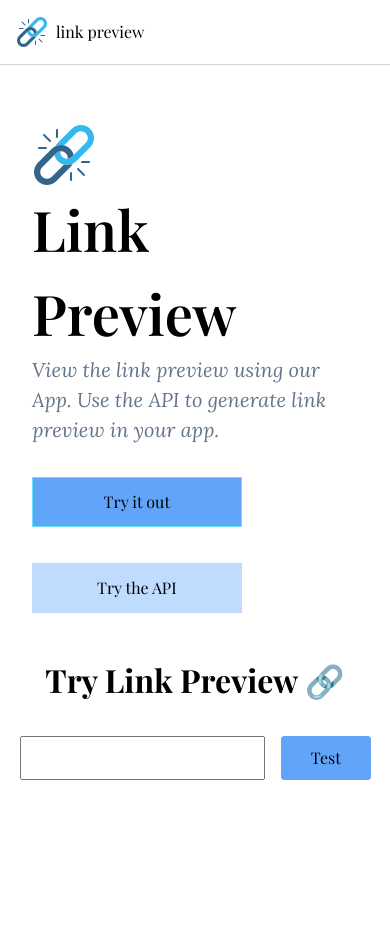
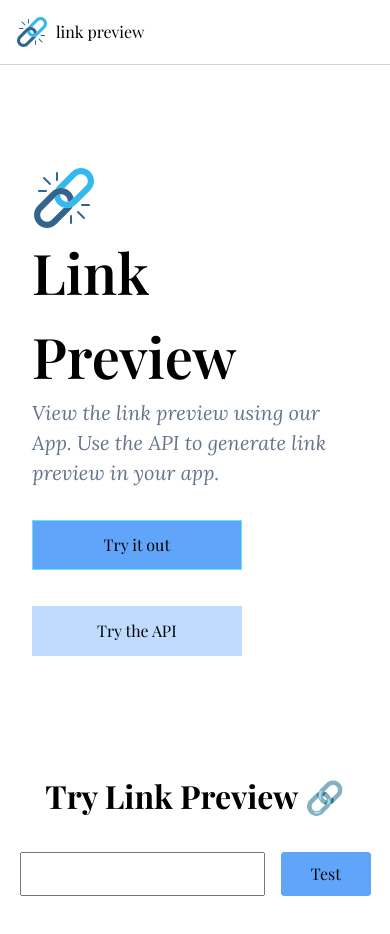
Before and after one commit to brianraila/url-info-api, a React (Create React App) app in the folder frontend/: page / in a window 390 px wide. Shown: the top 934 px of the page. Built offline with nearby package versions, Linux system fonts and the light colour scheme; the HTML template or start-up script is replaced by a standard one; a web font is replaced by a local one.

Commit message:
style: fix size

```diff
--- a/frontend/src/index.css
+++ b/frontend/src/index.css
@@ -1013,6 +1013,7 @@ time {
   text-align: center;
   font-weight: bold;
   font-size: 2rem;
+  margin-top: 2rem;
 }
 
 .feature {
@@ -1049,7 +1050,7 @@ time {
   }
 
   #main {
-    min-height: 70vh;
+    min-height: 80vh;
   }
 }
 
```
